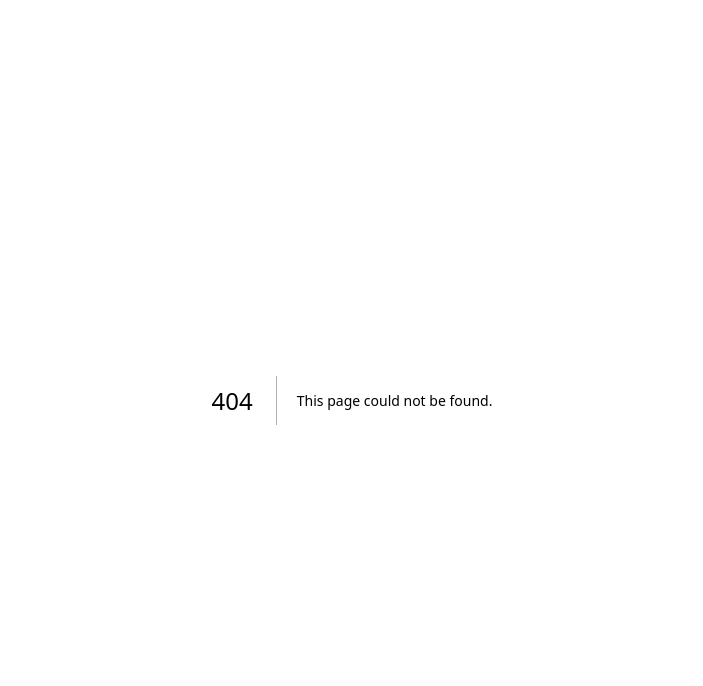
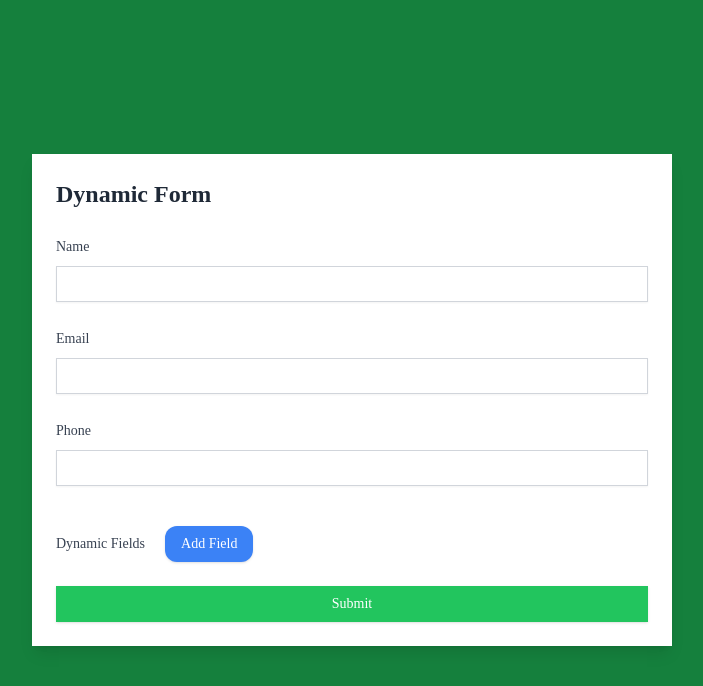
Before and after one commit to YoAayush/nextjs-task, a Next.js app: page /form in a window 1280 px wide. Before the commit this address had no page. Shown: the top 686 px of the page, without its empty margins (288-991 px from the left). Built offline with nearby package versions, Linux system fonts and the light colour scheme.

Commit message:
task-3 completed ... form creation

```diff
--- a/package.json
+++ b/package.json
@@ -9,7 +9,9 @@
     "lint": "next lint"
   },
   "dependencies": {
+    "@hookform/resolvers": "^3.9.0",
     "@radix-ui/react-icons": "^1.3.0",
+    "@radix-ui/react-label": "^2.1.0",
     "@radix-ui/react-navigation-menu": "^1.2.1",
     "@radix-ui/react-slot": "^1.1.0",
     "@radix-ui/react-tabs": "^1.1.1",
@@ -22,10 +24,12 @@
     "react": "^18",
     "react-dom": "^18",
     "react-fast-marquee": "^1.6.5",
+    "react-hook-form": "^7.53.1",
     "react-icons": "^5.3.0",
     "recharts": "^2.13.0",
     "tailwind-merge": "^2.5.4",
-    "tailwindcss-animate": "^1.0.7"
+    "tailwindcss-animate": "^1.0.7",
+    "zod": "^3.23.8"
   },
   "devDependencies": {
     "@types/node": "^20",
--- /dev/null
+++ b/src/app/form/formSchema.tsx
@@ -0,0 +1,13 @@
+import { z } from 'zod';
+
+export const formSchema = z.object({
+  name: z.string().min(1, "Name is required"),
+  email: z.string().email("Invalid email address"),
+  phone: z.string().min(10, "Phone number must be at least 10 digits"),
+  fields: z.array(
+    z.object({
+      label: z.string().min(1, "Label is required"),
+      value: z.string().min(1, "Value is required"),
+    })
+  ).min(2, "You must add at least 2 fields"),
+});
--- /dev/null
+++ b/src/app/form/layout.tsx
@@ -0,0 +1,13 @@
+import React from "react";
+
+const FormLayout: React.FC<{ children: React.ReactNode }> = ({ children }) => {
+    return (
+        <div>
+            <main>
+                {children}
+            </main>
+        </div>
+    );
+};
+
+export default FormLayout;
--- /dev/null
+++ b/src/app/form/page.tsx
@@ -0,0 +1,107 @@
+"use client";
+
+import { useForm, useFieldArray } from "react-hook-form";
+import { zodResolver } from "@hookform/resolvers/zod";
+import { formSchema } from "./formSchema";
+import { z } from "zod";
+import { Button } from "@/components/ui/button";
+import { Input } from "@/components/ui/input";
+import { Label } from "@/components/ui/label";
+
+type FormSchema = z.infer<typeof formSchema>;
+
+export default function DynamicForm() {
+    const {
+        register,
+        handleSubmit,
+        control,
+        formState: { errors },
+    } = useForm<FormSchema>({
+        resolver: zodResolver(formSchema),
+    });
+
+    const { fields, append, remove } = useFieldArray({
+        control,
+        name: "fields",
+    });
+
+    const onSubmit = (data: FormSchema) => {
+        console.log("Form Data", data);
+    };
+
+    const onError = (errors: any) => {
+        console.log("Validation Errors", errors);
+    };
+
+    return (
+        <div className="w-[100vw] h-[100vh] flex justify-center items-center bg-green-700">
+            <form onSubmit={handleSubmit(onSubmit, onError)} className="w-1/2 mx-auto p-6 bg-white shadow-lg rounded-lg space-y-6">
+                <h2 className="text-2xl font-semibold text-gray-800">Dynamic Form</h2>
+
+                <div className="space-y-2">
+                    <Label htmlFor="name" className="text-gray-700">Name</Label>
+                    <Input id="name" {...register("name")} className="w-full border-gray-300" />
+                    {errors.name && <p className="text-red-500 text-sm">{errors.name.message}</p>}
+                </div>
+
+                <div className="space-y-2">
+                    <Label htmlFor="email" className="text-gray-700">Email</Label>
+                    <Input id="email" type="email" {...register("email")} className="w-full border-gray-300" />
+                    {errors.email && <p className="text-red-500 text-sm">{errors.email.message}</p>}
+                </div>
+
+                <div className="space-y-2">
+                    <Label htmlFor="phone" className="text-gray-700">Phone</Label>
+                    <Input id="phone" {...register("phone")} className="w-full border-gray-300" />
+                    {errors.phone && <p className="text-red-500 text-sm">{errors.phone.message}</p>}
+                </div>
+
+                <div className="space-y-4">
+                    <Label className="text-gray-700">Dynamic Fields</Label>
+                    {fields.map((field, index) => (
+                        <div key={field.id} className="flex space-x-4 items-center">
+                            <div className="flex-1 space-y-1">
+                                <Input
+                                    placeholder="Label"
+                                    {...register(`fields.${index}.label` as const)}
+                                    className="w-full border-gray-300"
+                                />
+                                {errors.fields?.[index]?.label && (
+                                    <p className="text-red-500 text-sm">{errors.fields[index]?.label?.message}</p>
+                                )}
+                            </div>
+                            <div className="flex-1 space-y-1">
+                                <Input
+                                    placeholder="Value"
+                                    {...register(`fields.${index}.value` as const)}
+                                    className="w-full border-gray-300"
+                                />
+                                {errors.fields?.[index]?.value && (
+                                    <p className="text-red-500 text-sm">{errors.fields[index]?.value?.message}</p>
+                                )}
+                            </div>
+                            <Button
+                                type="button"
+                                onClick={() => remove(index)}
+                                className="bg-red-500 text-white hover:bg-red-600"
+                            >
+                                Remove
+                            </Button>
+                        </div>
+                    ))}
+                    <Button
+                        type="button"
+                        onClick={() => append({ label: "", value: "" })}
+                        className="bg-blue-500 text-white ml-5 rounded-xl hover:bg-blue-600"
+                    >
+                        Add Field
+                    </Button>
+                </div>
+
+                <Button type="submit" className="w-full bg-green-500 text-white hover:bg-green-600">
+                    Submit
+                </Button>
+            </form>
+        </div>
+    );
+}
--- a/src/app/page.tsx
+++ b/src/app/page.tsx
@@ -16,7 +16,6 @@ export default function Home() {
   return (
     <HomeLayout>
       <main>
-        {/* <Navbar /> */}
         <HeroSection />
         <Marquee />
         <OurServices />
@@ -25,7 +24,6 @@ export default function Home() {
         <RecentWorks />
         <Clients />
         <Questions />
-        {/* <Footer /> */}
       </main>
     </HomeLayout>
   );
--- /dev/null
+++ b/src/components/ui/label.tsx
@@ -0,0 +1,26 @@
+"use client"
+
+import * as React from "react"
+import * as LabelPrimitive from "@radix-ui/react-label"
+import { cva, type VariantProps } from "class-variance-authority"
+
+import { cn } from "@/lib/utils"
+
+const labelVariants = cva(
+  "text-sm font-medium leading-none peer-disabled:cursor-not-allowed peer-disabled:opacity-70"
+)
+
+const Label = React.forwardRef<
+  React.ElementRef<typeof LabelPrimitive.Root>,
+  React.ComponentPropsWithoutRef<typeof LabelPrimitive.Root> &
+    VariantProps<typeof labelVariants>
+>(({ className, ...props }, ref) => (
+  <LabelPrimitive.Root
+    ref={ref}
+    className={cn(labelVariants(), className)}
+    {...props}
+  />
+))
+Label.displayName = LabelPrimitive.Root.displayName
+
+export { Label }
```
Also changed, not shown: 1 other file (tests, documents, lock files or other folders).
